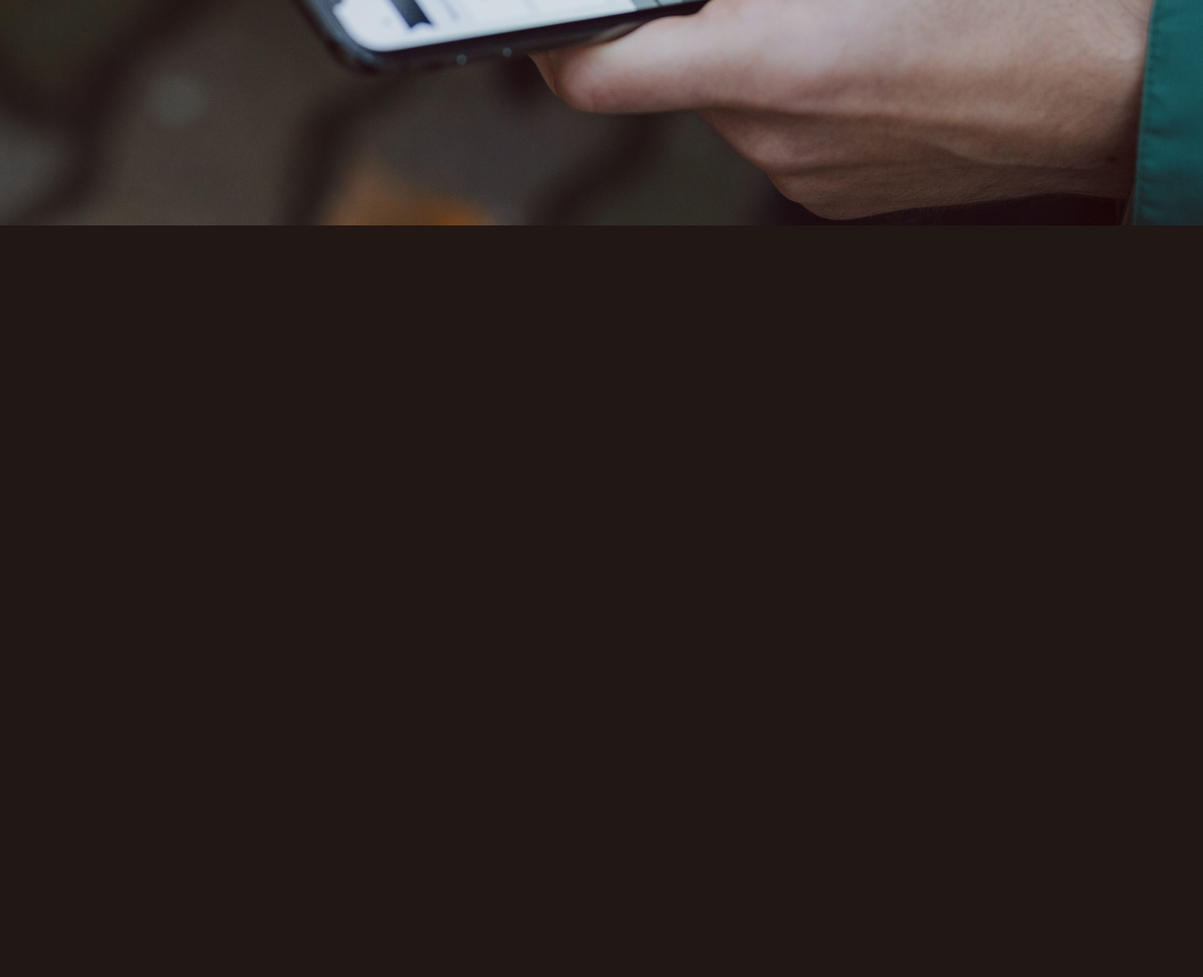
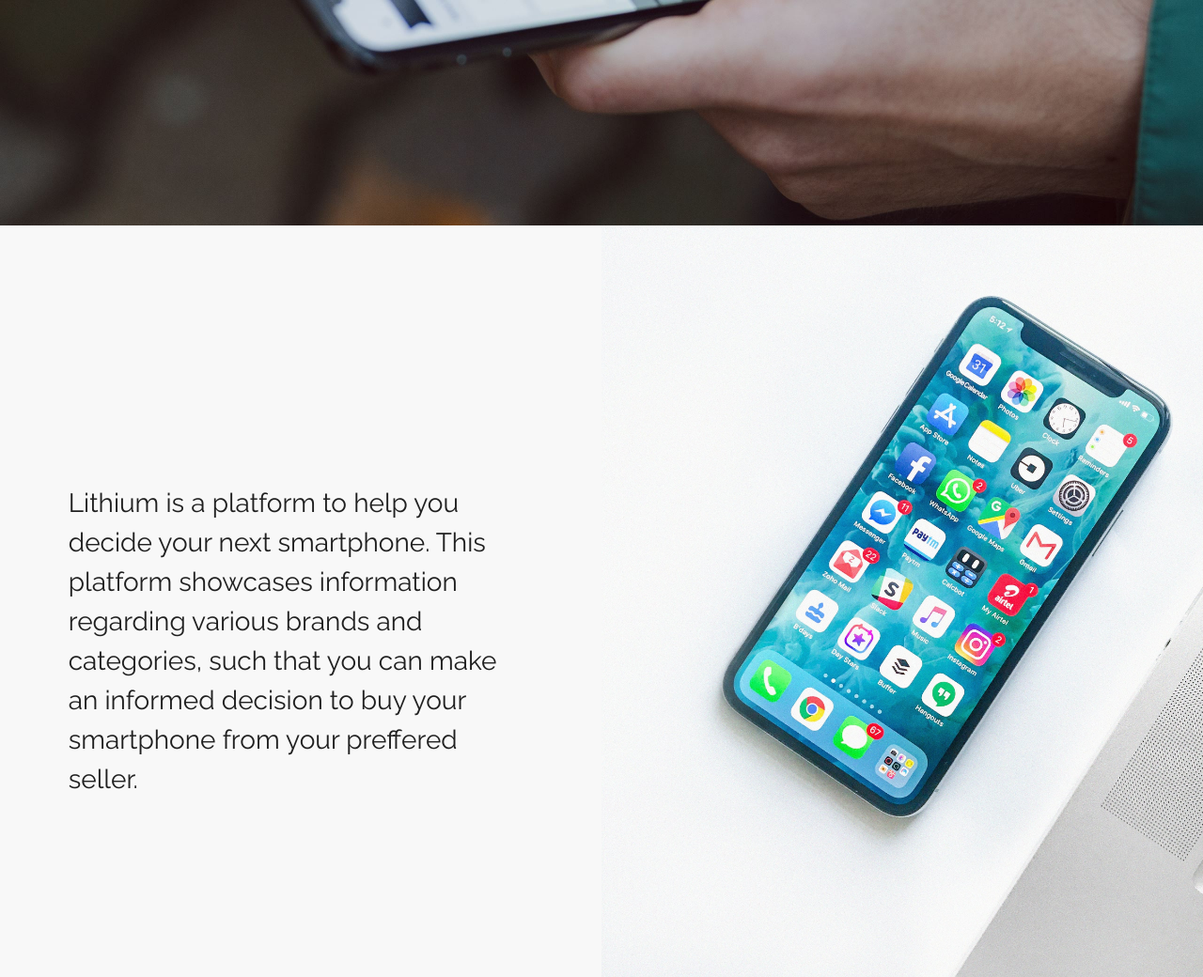
Before and after one commit to bahetyshyam/lithium, a PHP site: page / in a window 1280 px wide. Shown: the part 624-1664 px from the top of the page at 94% size. Before the commit the page ends 864 px from the top, so only its background shows below. Run offline with PHP 8.4, Linux system fonts and the light colour scheme; some libraries are stand-ins or nearby versions.

Commit message:
second push

```diff
--- a/brands.php
+++ b/brands.php
@@ -46,10 +46,10 @@
 	    </nav>
 	</div>
 
-	<div class="albumContainer grey darken-4">
+	<div class="albumContainer">
 		<div class="row">
 			<div class="col s12 m12 l12">
-				<h3 id="albumHead" align="center">Explore the Albums</h3>
+				<h3 id="albumHead" align="center">Explore the Brands</h3>
 			</div>
 		</div>
         <!-- <a href='album.php?Album_id=" .$row['Album_id']. "'> -->
@@ -57,7 +57,7 @@
 			$albumQuery = mysqli_query($con, "SELECT * FROM brands");
 
 			while ($row = mysqli_fetch_array($albumQuery)) {
-				echo " <div class='gridViewItem'>
+				echo " <div class='hvr-shrink gridViewItem'>
 
 								<img class='circle' src=' ". $row['brand_logo']. " '>
 								<div class='gridViewInfo' align='center'> "
--- a/css/index.css
+++ b/css/index.css
@@ -1,7 +1,25 @@
-#page {
+#page1 {
 	background-image: url("../assets/images/mainPage.jpg");
 	background-size: cover;
 	height: 100vh;
+}
+
+#page2 {
+	height: 100vh;
+	background-color: #F8F8F8;
+}
+
+.image-section {
+	background-image: url("../assets/images/mainPage2.jpg");
+	background-size: cover;
+	height: 100vh;
+	width: 100%;
+}
+
+.page2-info p {
+	font-size: 28px;
+	font-family: 'Raleway', sans-serif;
+	padding: 40% 10% 10% 10%;
 }
 
 #brand-link {
@@ -128,3 +146,25 @@
 	margin-bottom: 15%;
 	text-transform: capitalize;
 }
+
+
+#albumHead {
+	font-family: 'Raleway', sans-serif;
+	font-size: 60px;
+	margin-top: 5%;
+}
+
+.gridViewItem {
+	margin-left: 10%;
+	margin-right: 6%;
+	margin-bottom: 3%;
+	display: inline-block;
+	margin-top: 5%;
+	transition: 0.6s all;
+}
+
+.gridViewInfo {
+	margin-top: 5%;
+	font-family: 'Raleway', sans-serif;
+	font-size: 20px;
+}
--- a/index.php
+++ b/index.php
@@ -1,7 +1,3 @@
-<?php
-	include("config.php");
-?>
-
 <!DOCTYPC html>
 <html>
 <head>
@@ -52,13 +48,21 @@
 
 
 
-	<div id="page">
+	<div id="page1">
 		<div class="row">
 			<div class="col s12 m12 l12">
 				<h2 id="main-title" align="center">Welcome To Lithium</h2>
 				<p id="sub" align="center">If it ain't broke, don't fix it</p>
 				<!--<a id="join-us" class="waves-effect waves-light btn" href="#">Join Us</a> -->
 			</div>
+		</div>
+	</div>
+	<div id="page2">
+		<div class="row">
+			<div class="page2-info col m6 l6">
+				<p class="hvr-shrink">Lithium is a platform to help you decide your next smartphone. This platform showcases information regarding various brands and categories, such that you can make an informed decision to buy your smartphone from your preffered seller.</p>
+			</div>
+			<div class="image-section col m6 l6"></div>
 		</div>
 	</div>
 </body>
```
Also changed, not shown: assets/images/logo/apple.jpg (added), assets/images/logo/apple.png (deleted), assets/images/logo/asus.jpg (added), assets/images/logo/google.jpg (added), assets/images/logo/google.png (deleted), assets/images/logo/honor.jpg (added), assets/images/logo/oneplus.jpg (added), assets/images/logo/oneplus.png, assets/images/logo/samsung.jpg (added), assets/images/logo/xiaomi.jpg (added), assets/images/logo/xiaomi.png (deleted), assets/images/mainPage2.jpg (added).
